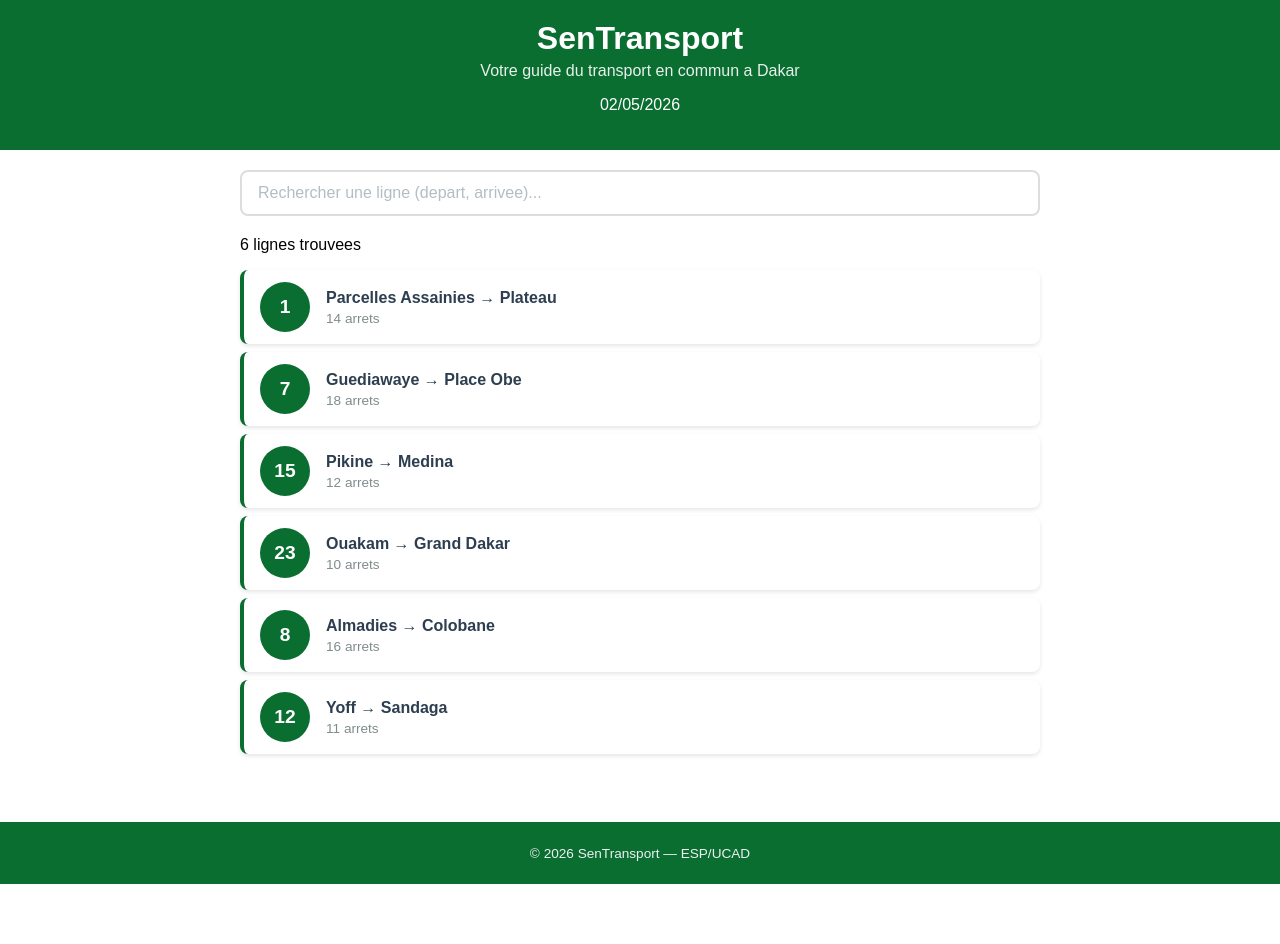
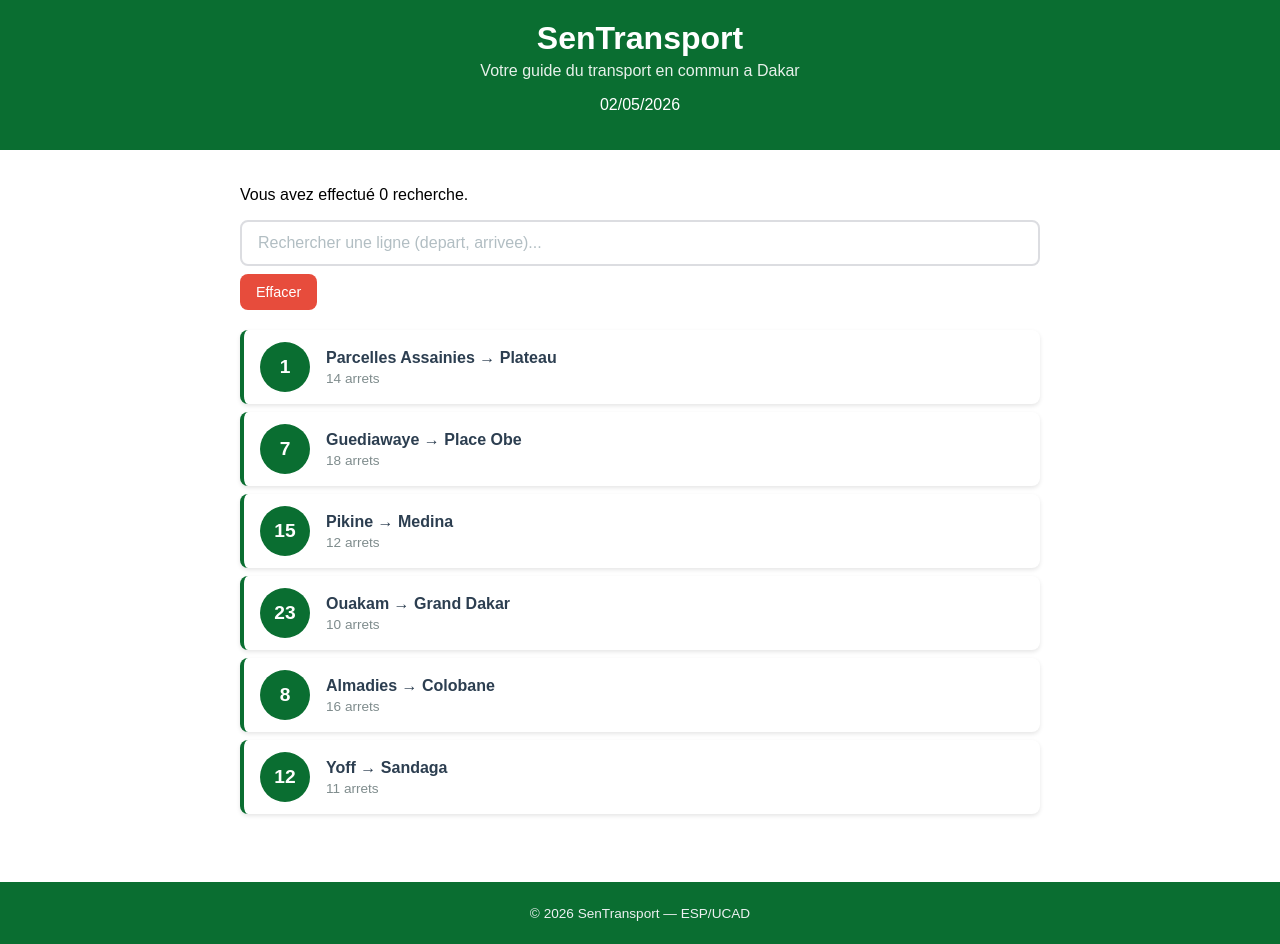
Before and after one commit to gitapha/sentransport, a React (Create React App) app: page / in a window 1280 px wide. Before the commit the page ends 884 px from the top, so only its background shows below. Built offline with nearby package versions, Linux system fonts and the light colour scheme.

Commit message:
Lab 4 : API Flask avec endpoint GET/lignes

```diff
--- a/src/App.js
+++ b/src/App.js
@@ -7,7 +7,9 @@ import DetailLigne from './DetailLigne';
 import Footer from './Footer';
 function App() {
 const [recherche, setRecherche] = useState("");
+const [nombreRecherches, setNombreRecherches] = useState(0);
 const [ligneSelectionnee, setLigneSelectionnee] = useState(null);
+
 const lignes = [
 { id: 1, numero: "1", depart: "Parcelles Assainies",
 arrivee: "Plateau", arrets: 14,
@@ -44,6 +46,11 @@ l.arrivee.toLowerCase().includes(
 recherche.toLowerCase()) ||
 l.numero.includes(recherche)
 );
+function handleRechercheChange(valeur) {
+  setRecherche(valeur);
+  setNombreRecherches(prev => prev + 1);
+}
+
 function handleClickLigne(ligne) {
 if (ligneSelectionnee
 && ligneSelectionnee.id === ligne.id) {
@@ -56,14 +63,15 @@ return (
 <div className="App">
 <Header />
 <main className="contenu">
+<p className="compteur-recherche">
+Vous avez effectué {nombreRecherches} recherche{nombreRecherches > 1 ? 's' : ''}.
+</p>
 <Recherche valeur={recherche}
-onChange={setRecherche} />
-<p className="resultat-recherche">
-{lignesFiltrees.length} ligne
-{lignesFiltrees.length > 1 ? 's' : ''} trouvee
-{lignesFiltrees.length > 1 ? 's' : ''}
-</p>
-{lignesFiltrees.map(ligne => (
+onChange={handleRechercheChange} />
+{lignesFiltrees.length === 0 ? (
+<p className="aucune-ligne">Aucune ligne trouvée</p>
+) : (
+  lignesFiltrees.map(ligne => (
     <LigneBus
       key={ligne.id}
       numero={ligne.numero}
@@ -74,7 +82,8 @@ estSelectionnee={ligneSelectionnee
         && ligneSelectionnee.id === ligne.id}
       onClick={() => handleClickLigne(ligne)}
     />
-))}
+  ))
+)}
 {ligneSelectionnee
 && <DetailLigne ligne={ligneSelectionnee} />}
 </main>
--- a/src/Recherche.css
+++ b/src/Recherche.css
@@ -17,3 +17,17 @@ border-color: #0a6e31;
 .recherche-input::placeholder {
 color: #b2bec3;
 }
+.recherche-bouton {
+margin-top: 8px;
+padding: 10px 16px;
+font-size: 0.9rem;
+color: #ffffff;
+background-color: #e74c3c;
+border: none;
+border-radius: 8px;
+cursor: pointer;
+transition: background-color 0.2s;
+}
+.recherche-bouton:hover {
+background-color: #c0392b;
+}
--- a/src/Recherche.js
+++ b/src/Recherche.js
@@ -9,6 +9,9 @@ placeholder="Rechercher une ligne (depart, arrivee)..."
 value={valeur}
 onChange={e => onChange(e.target.value)}
 />
+<button className="recherche-bouton" onClick={() => onChange('')}>
+Effacer
+</button>
 </div>
 );
 }
```
Also changed, not shown: api/lignes_ddd.json (added, +50 -0 lines), 2 other files (tests, documents, lock files or other folders). Lines whose indentation alone changed are shown as unchanged.
